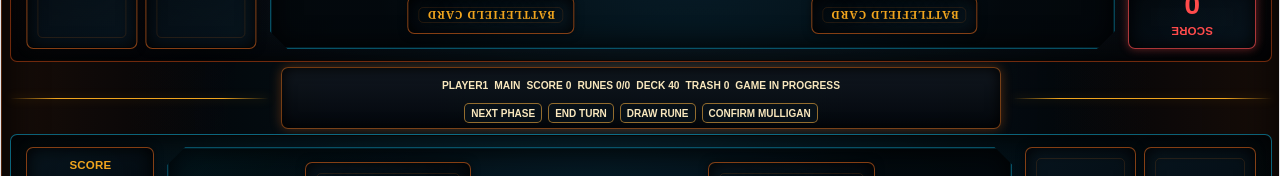
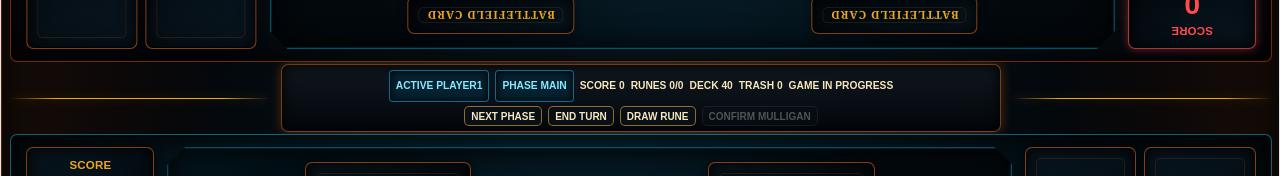
Before and after one commit to Miro9955/Riftbound-Arena, a React (Vite) app in the folder client/: page / in a window 1280 px wide. Shown: the part 302-478 px from the top of the page. Built offline with nearby package versions, Linux system fonts and the light colour scheme.

Commit message:
ui: improve playability feedback

```diff
--- a/client/src/App.css
+++ b/client/src/App.css
@@ -657,6 +657,15 @@ body {
   text-shadow: none;
 }
 
+.engine-status-primary {
+  border: 1px solid #17bdf677;
+  border-radius: 4px;
+  background: #062230;
+  color: #8be8ff !important;
+  padding: 2px 6px;
+  box-shadow: inset 0 0 8px #000;
+}
+
 .engine-actions button {
   height: 20px;
   border: 1px solid #d89b3aaa;
@@ -669,11 +678,25 @@ body {
   text-transform: uppercase;
 }
 
+.engine-actions button:disabled {
+  border-color: #52616a66;
+  color: #8c918a;
+  cursor: not-allowed;
+  opacity: 0.55;
+  box-shadow: none;
+}
+
 .engine-actions button:hover,
 .engine-actions button:focus-visible {
   border-color: #ffe0a3;
   outline: none;
   box-shadow: 0 0 8px #d89b3a88;
+}
+
+.engine-actions button:disabled:hover,
+.engine-actions button:disabled:focus-visible {
+  border-color: #52616a66;
+  box-shadow: none;
 }
 
 .engine-message {
@@ -697,6 +720,37 @@ body {
   text-transform: none;
   box-shadow: 0 10px 24px #000d;
   pointer-events: none;
+}
+
+.game-over-message {
+  position: absolute;
+  left: 50%;
+  top: calc(50% - 64px);
+  z-index: 90;
+  width: min(72vw, 420px);
+  margin: 0;
+  transform: translateX(-50%);
+  border: 1px solid #17bdf6aa;
+  border-radius: 6px;
+  background: #06151df2;
+  color: #8be8ff;
+  font-family: Arial, Helvetica, sans-serif;
+  font-size: 13px;
+  font-weight: 900;
+  padding: 8px 10px;
+  text-align: center;
+  text-transform: uppercase;
+  box-shadow:
+    inset 0 0 14px #000,
+    0 0 18px #17bdf666;
+  pointer-events: none;
+}
+
+.board.is-game-over .player-playmat-you {
+  box-shadow:
+    inset 0 0 34px #000,
+    inset 0 0 0 1px #120805,
+    0 0 18px #17bdf666;
 }
 
 .hand-tray {
@@ -728,6 +782,19 @@ body {
 .hand-tray-card .game-card {
   width: 100%;
   flex: 0 0 auto;
+}
+
+.hand-tray-card.is-playable .game-card {
+  border-color: #9ff6c9;
+  box-shadow:
+    0 13px 24px #000c,
+    0 0 16px #36d18a77,
+    inset 0 0 0 1px #d9ffe866,
+    inset 0 0 18px #000b;
+}
+
+.hand-tray-card.is-not-playable .game-card {
+  filter: saturate(0.72) brightness(0.82);
 }
 
 .hand-tray-card:hover,
@@ -823,6 +890,17 @@ body {
   inset: 0;
   z-index: 999999;
   pointer-events: none;
+}
+
+.zone.is-legal-drop-zone {
+  border-color: #9ff6c9;
+  box-shadow:
+    inset 0 0 24px #000,
+    0 0 16px #36d18a77;
+}
+
+.zone.is-legal-drop-zone::before {
+  border-color: #9ff6c966;
 }
 
 .card-zoom-preview {
--- a/client/src/App.tsx
+++ b/client/src/App.tsx
@@ -17,6 +17,7 @@ import {
   isDropZoneId,
   isZoneId,
   TurnPhase,
+  type DropZoneId,
   type GameState,
   type ZoneId,
 } from "./game/gameState";
@@ -97,6 +98,70 @@ function getCardZone(gameState: GameState, cardId: string): ZoneId | undefined {
   return (Object.keys(gameState.zones) as ZoneId[]).find((zoneId) =>
     gameState.zones[zoneId].some((card) => card.id === cardId),
   );
+}
+
+function getPlayableCardIds(engine: GameEngine, gameState: GameState) {
+  const player = gameState.players[UI_PLAYER_ID];
+
+  if (!player || gameState.game.gameOver) {
+    return [];
+  }
+
+  return player.hand
+    .filter((card) => {
+      if (card.kind === "rune") {
+        return true;
+      }
+
+      return (["battlefield1", "battlefield2", "base", "trash"] as ZoneId[]).some(
+        (zoneId) => engine.validatePlayCard(UI_PLAYER_ID, card.id, zoneId).ok,
+      );
+    })
+    .map((card) => card.id);
+}
+
+function getLegalDropZoneIds(
+  engine: GameEngine,
+  gameState: GameState,
+  cardId: string | null,
+): DropZoneId[] {
+  if (!cardId || gameState.game.gameOver) {
+    return [];
+  }
+
+  const player = gameState.players[UI_PLAYER_ID];
+  const cardInHand = player?.hand.find((card) => card.id === cardId);
+  const currentZoneId = getCardZone(gameState, cardId);
+  const visibleCard = findCard(gameState, cardId);
+  const legalDropZoneIds = new Set<DropZoneId>();
+
+  if (visibleCard) {
+    legalDropZoneIds.add("trash");
+  }
+
+  if (cardInHand?.kind === "rune") {
+    legalDropZoneIds.add("channeledRunes");
+  }
+
+  if (cardInHand && cardInHand.kind !== "rune") {
+    (["battlefield1", "battlefield2", "base", "trash"] as ZoneId[]).forEach(
+      (zoneId) => {
+        if (engine.validatePlayCard(UI_PLAYER_ID, cardId, zoneId).ok) {
+          legalDropZoneIds.add(zoneId);
+        }
+      },
+    );
+  }
+
+  if (currentZoneId && visibleCard?.kind === "unit") {
+    (["battlefield1", "battlefield2"] as ZoneId[]).forEach((zoneId) => {
+      if (engine.validateMoveUnit(UI_PLAYER_ID, cardId, zoneId).ok) {
+        legalDropZoneIds.add(zoneId);
+      }
+    });
+  }
+
+  return [...legalDropZoneIds];
 }
 
 function App() {
@@ -287,6 +352,29 @@ function App() {
   };
 
   const activeCard = activeCardId ? findCard(gameState, activeCardId) : undefined;
+  const activePlayer = gameState.players[gameState.turn.activePlayerId];
+  const playableCardIds = getPlayableCardIds(engineRef.current, gameState);
+  const legalDropZoneIds = getLegalDropZoneIds(
+    engineRef.current,
+    gameState,
+    activeCardId,
+  );
+  const controlState = {
+    canNextPhase:
+      !gameState.game.gameOver &&
+      !(
+        gameState.turn.phase === TurnPhase.MULLIGAN &&
+        !gameState.setup.mulliganComplete
+      ),
+    canEndTurn:
+      !gameState.game.gameOver &&
+      gameState.turn.phase !== TurnPhase.GAME_START &&
+      gameState.turn.phase !== TurnPhase.MULLIGAN &&
+      gameState.turn.phase !== TurnPhase.CHOOSE_FIRST_PLAYER,
+    canDrawRune: !gameState.game.gameOver && Boolean(activePlayer?.runeDeck.length),
+    canConfirmMulligan:
+      !gameState.game.gameOver && Boolean(gameState.setup.currentMulliganPlayerId),
+  };
 
   return (
     <DndContext
@@ -302,6 +390,9 @@ function App() {
         onEndTurn={handleEndTurn}
         onDrawRune={handleDrawRune}
         onConfirmMulligan={handleConfirmMulligan}
+        controlState={controlState}
+        playableCardIds={playableCardIds}
+        legalDropZoneIds={legalDropZoneIds}
       />
       <DragOverlay wrapperElement="div" className="drag-overlay">
         {activeCard ? (
--- a/client/src/components/Board/Board.tsx
+++ b/client/src/components/Board/Board.tsx
@@ -1,10 +1,18 @@
-import type { GameState } from "../../game/gameState";
+import type { DropZoneId, GameState } from "../../game/gameState";
 import PlayerPlaymat from "./PlayerPlaymat";
 
 type BoardProps = {
   gameState: GameState;
   isLoadingCards: boolean;
   statusMessage?: string | null;
+  controlState: {
+    canNextPhase: boolean;
+    canEndTurn: boolean;
+    canDrawRune: boolean;
+    canConfirmMulligan: boolean;
+  };
+  playableCardIds: string[];
+  legalDropZoneIds: DropZoneId[];
   onNextPhase: () => void;
   onEndTurn: () => void;
   onDrawRune: () => void;
@@ -15,6 +23,9 @@ function Board({
   gameState,
   isLoadingCards,
   statusMessage,
+  controlState,
+  playableCardIds,
+  legalDropZoneIds,
   onNextPhase,
   onEndTurn,
   onDrawRune,
@@ -28,17 +39,22 @@ function Board({
     : gameState.game.winningPlayerIds.length > 0
       ? `Winners: ${gameState.game.winningPlayerIds.join(", ")}`
       : "Game in progress";
+  const boardClassName = `board ${gameState.game.gameOver ? "is-game-over" : ""}`;
 
   return (
     <main className="game">
-      <section className="board">
+      <section className={boardClassName}>
         <PlayerPlaymat perspective="opponent" />
         <div className="mulligan-divider">
           <div className="divider-line" />
           <div className="engine-controls" aria-live="polite">
             <div className="engine-status">
-              <span>{gameState.turn.activePlayerId}</span>
-              <span>{gameState.turn.phase}</span>
+              <span className="engine-status-primary">
+                Active {gameState.turn.activePlayerId}
+              </span>
+              <span className="engine-status-primary">
+                Phase {gameState.turn.phase}
+              </span>
               <span>Score {score}</span>
               <span>
                 Runes {activePlayer?.runePool.available ?? 0}/
@@ -49,20 +65,39 @@ function Board({
               <span>{winnerText}</span>
             </div>
             <div className="engine-actions">
-              <button type="button" onClick={onNextPhase}>
+              <button
+                type="button"
+                onClick={onNextPhase}
+                disabled={!controlState.canNextPhase}
+              >
                 Next Phase
               </button>
-              <button type="button" onClick={onEndTurn}>
+              <button
+                type="button"
+                onClick={onEndTurn}
+                disabled={!controlState.canEndTurn}
+              >
                 End Turn
               </button>
-              <button type="button" onClick={onDrawRune}>
+              <button
+                type="button"
+                onClick={onDrawRune}
+                disabled={!controlState.canDrawRune}
+              >
                 Draw Rune
               </button>
-              <button type="button" onClick={onConfirmMulligan}>
+              <button
+                type="button"
+                onClick={onConfirmMulligan}
+                disabled={!controlState.canConfirmMulligan}
+              >
                 Confirm Mulligan
               </button>
             </div>
             {statusMessage && <p className="engine-message">{statusMessage}</p>}
+            {gameState.game.gameOver && (
+              <p className="game-over-message">{winnerText}</p>
+            )}
           </div>
           <div className="divider-line" />
         </div>
@@ -70,6 +105,8 @@ function Board({
           perspective="you"
           gameState={gameState}
           isLoadingCards={isLoadingCards}
+          playableCardIds={playableCardIds}
+          legalDropZoneIds={legalDropZoneIds}
         />
       </section>
     </main>
--- a/client/src/components/Board/PlayerPlaymat.tsx
+++ b/client/src/components/Board/PlayerPlaymat.tsx
@@ -1,5 +1,5 @@
 import type { GameCard } from "../../data/cards";
-import type { GameState } from "../../game/gameState";
+import type { DropZoneId, GameState, ZoneId } from "../../game/gameState";
 import type { ReactNode } from "react";
 import HandTray from "../Hand/Hand";
 import Zone from "../Zone/Zone";
@@ -8,6 +8,8 @@ type PlayerPlaymatProps = {
   perspective: "opponent" | "you";
   gameState?: GameState;
   isLoadingCards?: boolean;
+  playableCardIds?: string[];
+  legalDropZoneIds?: DropZoneId[];
 };
 
 function SidePanel({ side, children }: { side: "status" | "cards"; children: ReactNode }) {
@@ -49,6 +51,8 @@ function PlayerPlaymat({
   perspective,
   gameState,
   isLoadingCards = false,
+  playableCardIds = [],
+  legalDropZoneIds = [],
 }: PlayerPlaymatProps) {
   const isOpponent = perspective === "opponent";
   const activeZones = !isOpponent && gameState;
@@ -60,6 +64,8 @@ function PlayerPlaymat({
       ? (gameState.scores[gameState.turn.activePlayerId] ?? 0)
       : 0;
   const handCards: GameCard[] = activeZones ? player?.hand ?? gameState.hand : [];
+  const isLegalDropZone = (zoneId: ZoneId) =>
+    legalDropZoneIds.includes(zoneId);
 
   const statusPanel = (
     <SidePanel side="status">
@@ -86,6 +92,7 @@ function PlayerPlaymat({
         className="side-zone side-card-zone"
         droppableId={activeZones ? "trash" : undefined}
         cards={activeZones ? gameState.zones.trash : undefined}
+        isLegalDropZone={isLegalDropZone("trash")}
       />
     </SidePanel>
   );
@@ -110,24 +117,28 @@ function PlayerPlaymat({
                 className="battlefield battlefield-zone"
                 droppableId={activeZones ? "battlefield1" : undefined}
                 cards={activeZones ? gameState.zones.battlefield1 : undefined}
+                isLegalDropZone={isLegalDropZone("battlefield1")}
               />
               <Zone
                 title="Battlefield 2"
                 className="battlefield battlefield-zone"
                 droppableId={activeZones ? "battlefield2" : undefined}
                 cards={activeZones ? gameState.zones.battlefield2 : undefined}
+                isLegalDropZone={isLegalDropZone("battlefield2")}
               />
               <Zone
                 title="Channeled Runes"
                 className="rune-zone channeled-zone resource-zone"
                 droppableId={activeZones ? "channeledRunes" : undefined}
                 cards={activeZones ? gameState.zones.channeledRunes : undefined}
+                isLegalDropZone={isLegalDropZone("channeledRunes")}
               />
               <Zone
                 title="Base"
                 className="base-zone resource-zone"
                 droppableId={activeZones ? "base" : undefined}
                 cards={activeZones ? gameState.zones.base : undefined}
+                isLegalDropZone={isLegalDropZone("base")}
               />
             </div>
 
@@ -139,7 +150,11 @@ function PlayerPlaymat({
 
       {!isOpponent && (
         <div className="playmat-hand">
-          <HandTray cards={handCards} isLoading={isLoadingCards} />
+          <HandTray
+            cards={handCards}
+            isLoading={isLoadingCards}
+            playableCardIds={playableCardIds}
+          />
         </div>
       )}
     </section>
```
Also changed, not shown: client/src/components/Hand/Hand.tsx (+7 -2 lines), client/src/components/Zone/Zone.tsx (+19 -4 lines).
